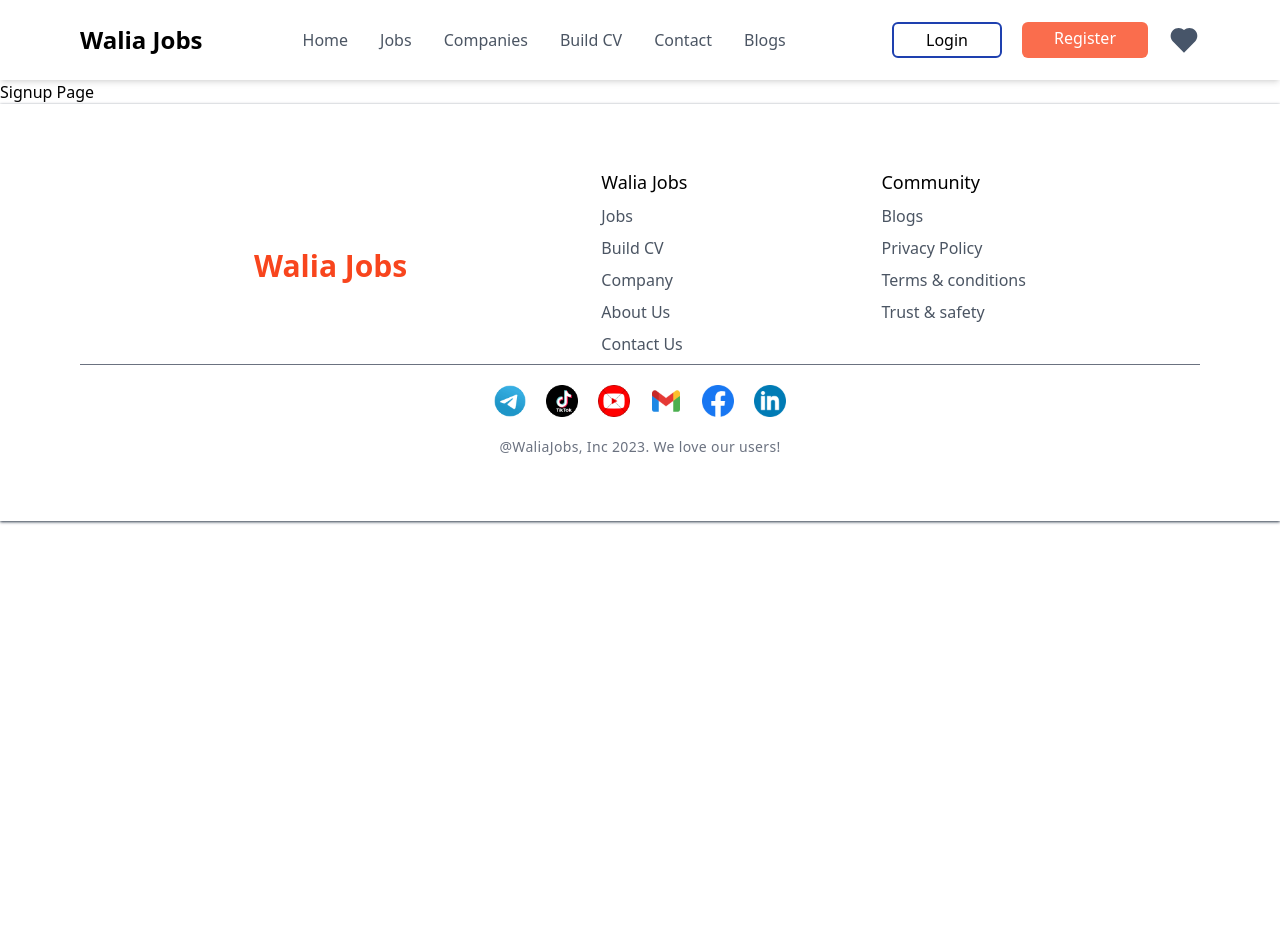
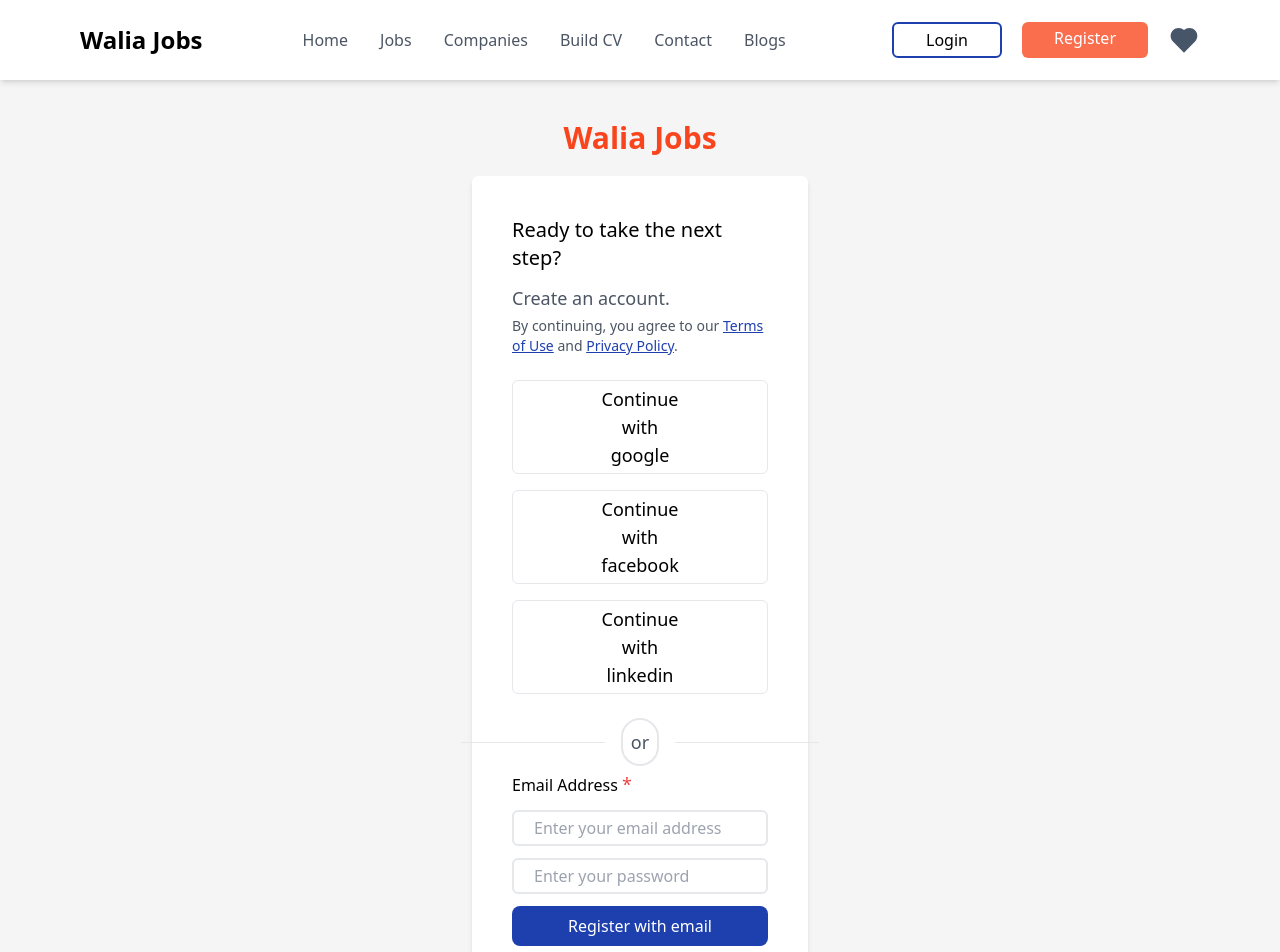
Before and after one commit to Natnael-Tilahun/WaliaJobs, a React (Vite) app: page /signup in a window 1280 px wide. Shown: the top 952 px of the page. Before the commit the page ends 800 px from the top, so only its background shows below. Built offline with nearby package versions, Linux system fonts and the light colour scheme.

Commit message:
Create new login and signup page

```diff
--- a/src/components/Header.jsx
+++ b/src/components/Header.jsx
@@ -220,7 +220,7 @@
             Login
           </NavLink>
           <NavLink
-            to="signup"
+            to="/signup"
             onClick={menuHandler}
             className="py-1 px-8 bg-thm_root2_color text-white rounded-md"
           >
--- a/src/main.jsx
+++ b/src/main.jsx
@@ -23,6 +23,8 @@
           <Route path="/login" element={<Login />} />
           <Route path="/signup" element={<Signup />} />
           <Route path="/contact" element={<Contact />} />
+          <Route path="/login" element={<Login />} />
+          <Route path="/signup" element={<Signup />} />
           <Route path="*" element={<ErrorPage />} />;
         </Route>
       </Routes>
--- a/src/pages/Jobs.jsx
+++ b/src/pages/Jobs.jsx
@@ -1,6 +1,5 @@
-import React, { useState } from "react";
+import React from "react";
 import { JobCard } from "../components/JobCard";
-import { JobsList } from "../components/JobsList";
 import { Sidebar } from "../components/Sidebar";
 
 export const Jobs = () => {
--- a/src/pages/Login.jsx
+++ b/src/pages/Login.jsx
@@ -1,9 +1,65 @@
 import React from "react";
+import { NavLink } from "react-router-dom";
 
 export const Login = () => {
   return (
-    <div>
-      <h1>Login page</h1>
+    <div className="w-full h-full text-left md:py-10 bg-thm_secondary_background py-5 flex-col  justify-center items-center my-0 flex md:my-0 px-5 md:px-3 lg:px-20 gap-2 lg:gap-5">
+      <NavLink
+        to="/"
+        className="font-black  basis-full md:basis-auto text-[#f8451d] self-center text-xl md:text-3xl -order-1 md:-order-none"
+        style={({ isActive }) => {
+          return {
+            borderBottom: isActive ? "3px solid #fa6d4d" : "",
+          };
+        }}
+      >
+        Walia Jobs
+      </NavLink>
+      <div className="w-full md:w-2/3 lg:w-1/2 xl:w-[30%] shadow-md gap-1 bg-thm_background flex flex-col justify-center py-10 px-10 rounded-md">
+        <h1 className="text-xl pb-2 font-medium text-thm_primary_color">
+          Sign in to your account.
+        </h1>
+        {/* <p className="text-lg text-thm_secondary_color">
+          Sign in to your account.
+        </p> */}
+        <div className="flex flex-col gap-4 py-5">
+          <NavLink className="border-[1px] rounded-md  px-5 font-medium text-center md:px-20 py-1 text-thm_primary_color md:text-lg">
+            Continue with google
+          </NavLink>
+          <NavLink className="border-[1px] rounded-md px-5 text-center font-medium md:px-20 py-1 text-thm_primary_color md:text-lg">
+            Continue with facebook
+          </NavLink>
+          <NavLink className="border-[1px] rounded-md px-5 text-center font-medium md:px-20 py-1 text-thm_primary_color md:text-lg">
+            Continue with linkedin
+          </NavLink>
+        </div>
+        <div className="flex items-center gap-4 self-center">
+          <hr className="w-36" />
+          <p className="text-thm_secondary_color text-lg border-2 rounded-full p-2 font-medium">
+            or
+          </p>
+          <hr className="w-36" />
+        </div>
+        <div className="flex flex-col w-full gap-3">
+          <label htmlFor="email">
+            Email Address{" "}
+            <span className="text-red-500 font-medium text-lg"> *</span>
+          </label>
+          <input
+            type="email"
+            className=" border-2 rounded-md py-1 px-5"
+            placeholder="Enter your email address"
+          />
+          <input
+            type="password"
+            className=" border-2 rounded-md py-1 px-5"
+            placeholder="Enter your password"
+          />
+          <button className="bg-thm_root1_color py-2 rounded-lg font-medium text-white">
+            Login with email
+          </button>
+        </div>
+      </div>
     </div>
   );
 };
--- a/src/pages/Signup.jsx
+++ b/src/pages/Signup.jsx
@@ -1,9 +1,70 @@
 import React from "react";
+import { NavLink } from "react-router-dom";
 
 export const Signup = () => {
   return (
-    <div>
-      <h1>Signup Page</h1>
+    <div className="w-full h-full text-left md:py-10 bg-thm_secondary_background py-5 flex-col  justify-center items-center my-0 flex md:my-0 px-5 md:px-3 lg:px-20 gap-2 lg:gap-5">
+      <NavLink
+        to="/"
+        className="font-black  basis-full md:basis-auto text-[#f8451d] self-center text-xl md:text-3xl -order-1 md:-order-none"
+        style={({ isActive }) => {
+          return {
+            borderBottom: isActive ? "3px solid #fa6d4d" : "",
+          };
+        }}
+      >
+        Walia Jobs
+      </NavLink>
+      <div className="w-full md:w-2/3 lg:w-1/2 xl:w-[30%] shadow-md gap-1 bg-thm_background flex flex-col justify-center py-10 px-10 rounded-md">
+        <h1 className="text-xl pb-2 font-medium text-thm_primary_color">
+          Ready to take the next step?
+        </h1>
+        <p className="text-lg text-thm_secondary_color">Create an account.</p>
+        <p className="text-thm_secondary_color text-sm">
+          By continuing, you agree to our{" "}
+          <span className="text-thm_root1_color underline">Terms of Use</span>{" "}
+          and{" "}
+          <span className="text-thm_root1_color underline">Privacy Policy</span>
+          .
+        </p>
+        <div className="flex flex-col gap-4 py-5">
+          <NavLink className="border-[1px] rounded-md text-center font-medium px-5 md:px-20 py-1 text-thm_primary_color md:text-lg">
+            Continue with google
+          </NavLink>
+          <NavLink className="border-[1px] rounded-md px-5 text-center font-medium md:px-20 py-1 text-thm_primary_color md:text-lg">
+            Continue with facebook
+          </NavLink>
+          <NavLink className="border-[1px] rounded-md px-5 text-center font-medium md:px-20 py-1 text-thm_primary_color md:text-lg">
+            Continue with linkedin
+          </NavLink>
+        </div>
+        <div className="flex items-center gap-4 self-center">
+          <hr className="w-36" />
+          <p className="text-thm_secondary_color text-lg border-2 rounded-full p-2 font-medium">
+            or
+          </p>
+          <hr className="w-36" />
+        </div>
+        <div className="flex flex-col w-full gap-3">
+          <label htmlFor="email">
+            Email Address{" "}
+            <span className="text-red-500 font-medium text-lg"> *</span>
+          </label>
+          <input
+            type="email"
+            className=" border-2 rounded-md py-1 px-5"
+            placeholder="Enter your email address"
+          />
+          <input
+            type="password"
+            className=" border-2 rounded-md py-1 px-5"
+            placeholder="Enter your password"
+          />
+          <button className="bg-thm_root1_color py-2 rounded-lg font-medium text-white">
+            Register with email
+          </button>
+        </div>
+      </div>
     </div>
   );
 };
```
